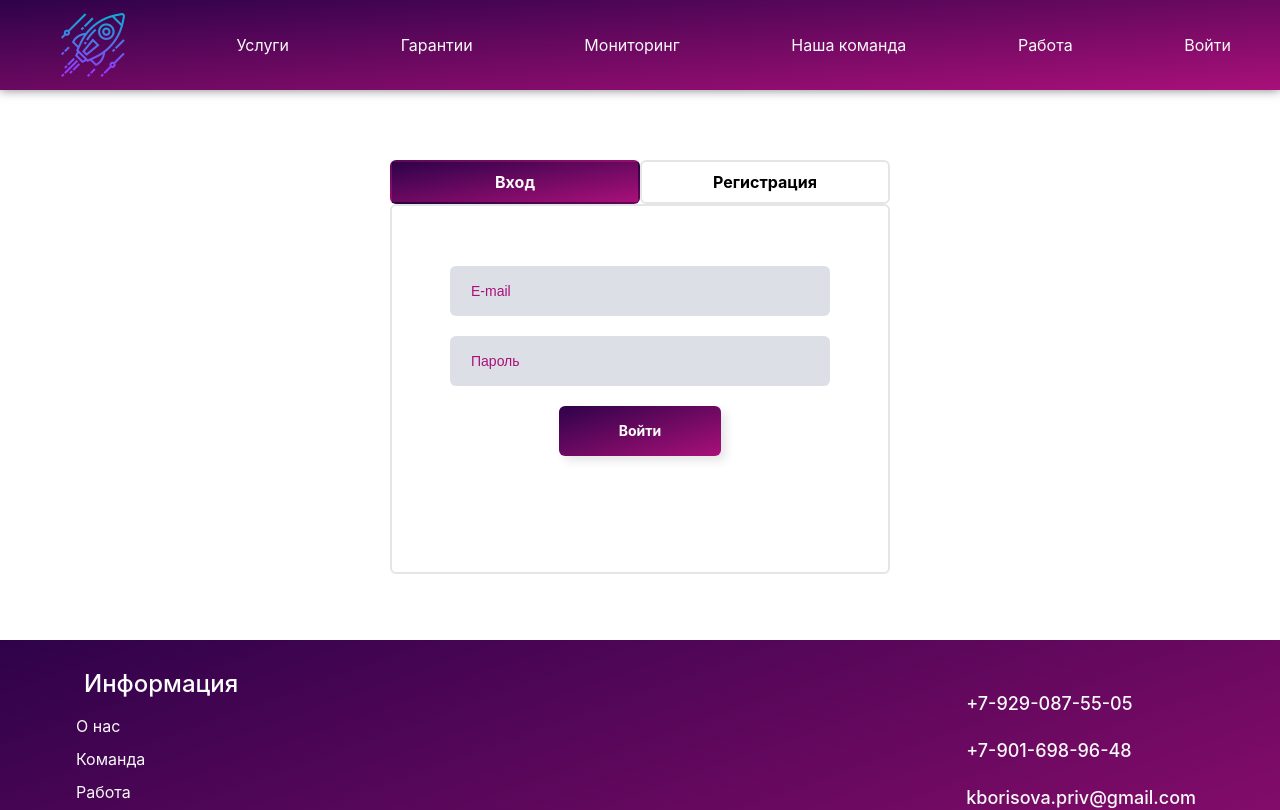
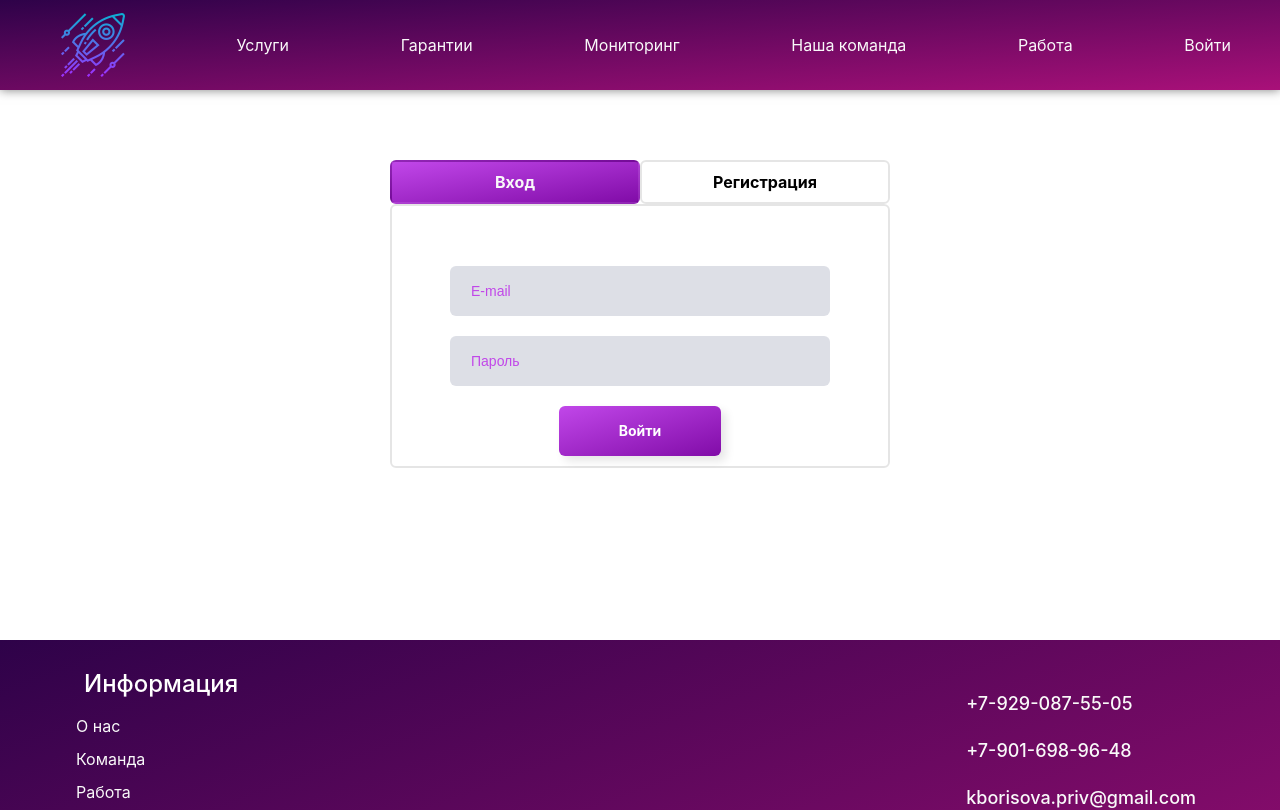
Before and after one commit to gggchaseggg/TP-KP-PRI-120-BoostingService, a React (Create React App) app in the folder client-app/: page /login in a window 1280 px wide. Shown: the top 810 px of the page. Built offline with nearby package versions, Linux system fonts and the light colour scheme.

Commit message:
create-login-form

```diff
--- a/client-app/src/pages/Login/Login.module.scss
+++ b/client-app/src/pages/Login/Login.module.scss
@@ -35,7 +35,7 @@
 
 input#login:checked ~ label#loginLabel,
 input#register:checked ~ label#registerLabel {
-    background: linear-gradient(to top left, #A91079, #2E0249);
+    background: linear-gradient(to top left, #810CA8, #C147E9);
     color: #F9F9F9;
     border-radius: 6px;
 }
@@ -43,7 +43,7 @@ input#register:checked ~ label#registerLabel {
 .loginForm, .registerForm {
     display: none;
     padding-top: 50px;
-    height: 370px;
+    height: auto;
     width: 500px;
     border: 2px solid rgba(0, 0, 0, 0.1);
     border-radius:6px;
@@ -80,12 +80,12 @@ input.input {
 
     &:hover {
         background: rgba(221, 223, 230, 0.7);
-        border: 1px solid #A91079;
+        border: 1px solid #C147E9;
         box-shadow: 5px 5px 10px rgba(0, 0, 0, 0.1);
     }
 
     &:focus {
-        border: 2px solid #A91079;
+        border: 2px solid #C147E9;
     }
 
     &::placeholder {
@@ -93,7 +93,7 @@ input.input {
         font-weight: 400;
         font-size: 14px;
         line-height: 17px;
-        color: #A91079;
+        color: #C147E9;
     }
 }
 
@@ -101,7 +101,7 @@ button.submit {
     height: 50px;
     padding: 0 60px;
     margin: 10px 0;
-    background: linear-gradient(to top left, #A91079, #2E0249);
+    background: linear-gradient(to top left, #810CA8, #C147E9);
     border-radius: 6px;
     border: none;
     font-weight: 700;
@@ -111,7 +111,7 @@ button.submit {
     box-shadow: 5px 5px 10px rgba(0, 0, 0, 0.1);
 
     &:hover {
-        background: linear-gradient(to top left, #2E0249, #A91079);
+        background: linear-gradient(to top left, #C147E9, #810CA8);
         box-shadow: 5px 5px 10px rgba(0, 0, 0, 0.2);
     }
 
--- a/client-app/src/pages/Login/Login.tsx
+++ b/client-app/src/pages/Login/Login.tsx
@@ -18,7 +18,7 @@ const Login = () => {
             </div>
             <div className={style.loginForm}>
                 <form>
-                    <input type="text"
+                    <input type="email"
                         className={style.input}
                         placeholder={"E-mail"}
                         autoComplete={"off"} />
@@ -31,11 +31,15 @@ const Login = () => {
             </div>
             <div className={style.registerForm}>
                 <form>
-                    <input type="text"
+                    <input type="nickname"
+                        className={style.input}
+                        placeholder={"Имя пользователя"}
+                        autoComplete={"off"} />
+                    <input type="email"
                         className={style.input}
                         placeholder={"E-mail"}
                         autoComplete={"off"} />
-                    <input type="email"
+                    <input type="phone"
                         className={style.input}
                         placeholder={"Номер телефона"}
                         autoComplete={"off"} />
```
